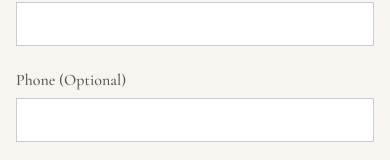
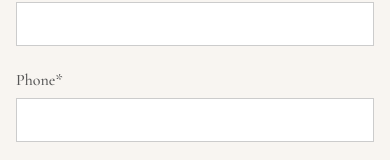
Before and after one commit to vic0914/Lisa-s_Site, a React (Vite) app: page /Lisa-s_Site/contact in a window 390 px wide. Shown: the part 967-1127 px from the top of the page. Built offline with nearby package versions, Linux system fonts and the light colour scheme.

Commit message:
Made phone number a requirement

```diff
--- a/src/pages/Contact/Contact.jsx
+++ b/src/pages/Contact/Contact.jsx
@@ -28,8 +28,8 @@ const Contact = () => {
           </div>
 
           <div className="form-group">
-            <label htmlFor="phone">Phone (Optional)</label>
-            <input type="tel" id="phone" name="phone" />
+            <label htmlFor="phone">Phone*</label>
+            <input type="tel" id="phone" name="phone" required />
           </div>
 
           <div className="form-group">
```
